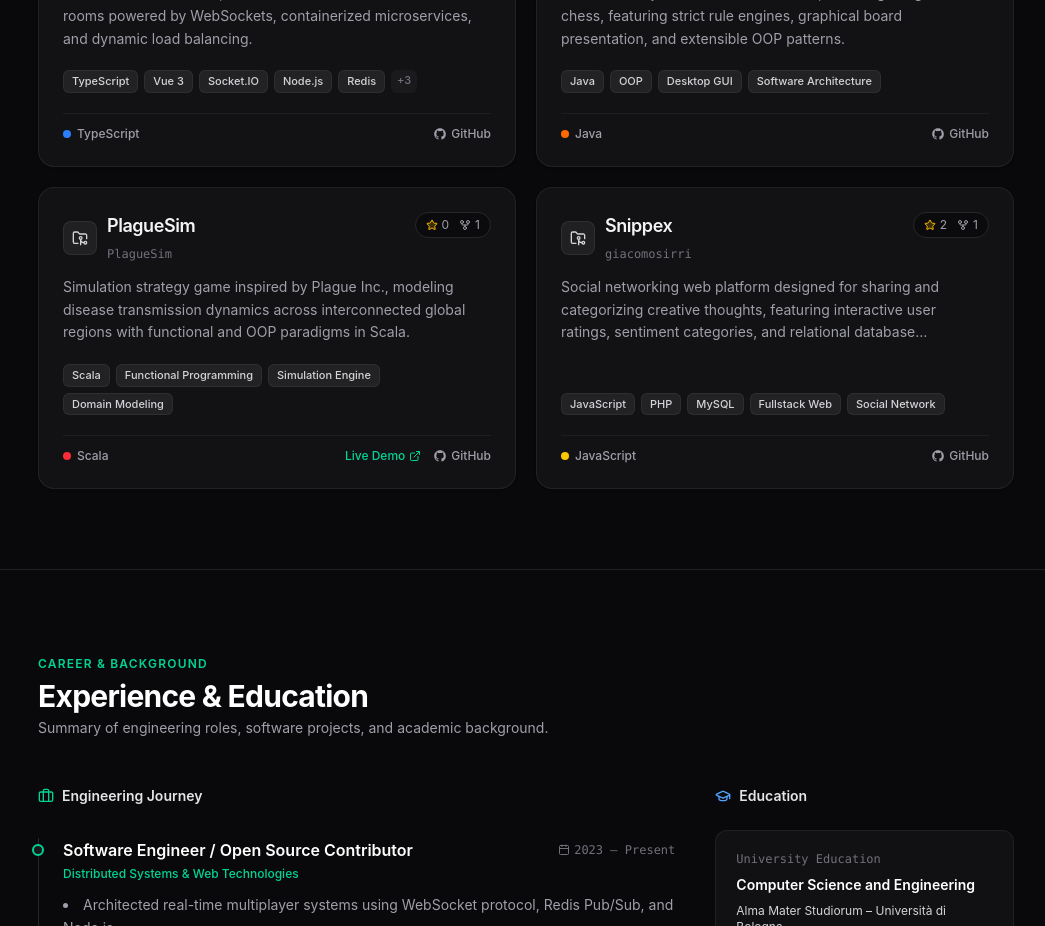
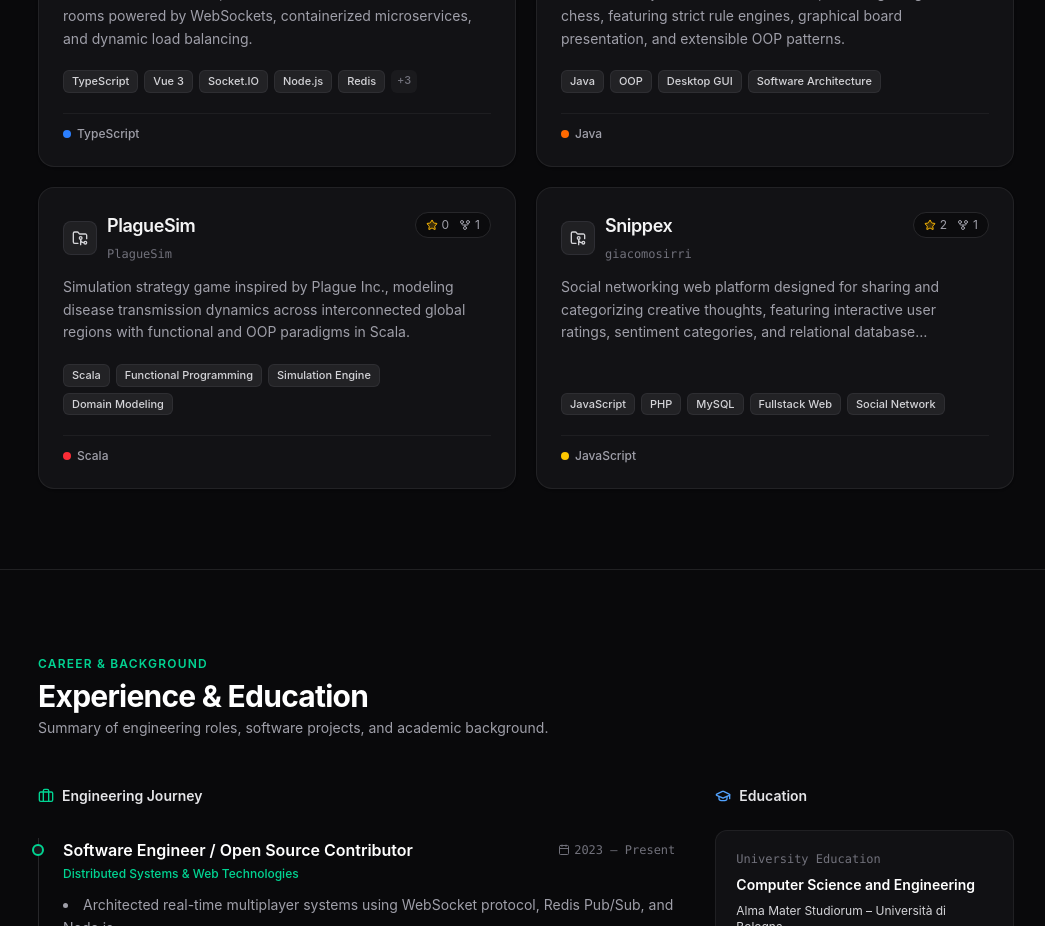
Before and after one commit to AndreaZavatta/AndreaZavatta.github.io, a React (Vite) app: page / in a window 1280 px wide. Shown: the part 1100-2026 px from the top of the page, without its empty margins (114-1159 px from the left). Built offline with nearby package versions, Linux system fonts and the light colour scheme.

Commit message:
Remove live demo from PlagueSim and redundant bottom-right links from cards

```diff
--- a/src/components/ProjectCard.tsx
+++ b/src/components/ProjectCard.tsx
@@ -1,7 +1,6 @@
 import React from 'react';
-import { ExternalLink, Star, GitFork, FolderGit2 } from 'lucide-react';
+import { Star, GitFork, FolderGit2 } from 'lucide-react';
 import type { Project } from '../types';
-import { GitHubIcon } from './Icons';
 
 interface ProjectCardProps {
   project: Project;
@@ -90,43 +89,13 @@ export const ProjectCard: React.FC<ProjectCardProps> = ({ project }) => {
           )}
         </div>
 
-        {/* Action Links */}
+        {/* Card Footer */}
         <div className="flex items-center justify-between pt-3 border-t border-zinc-800/60 text-xs">
           {/* Primary Language */}
           <div className="flex items-center gap-1.5 text-zinc-400 font-medium">
             <span className={`w-2 h-2 rounded-full ${languageColor}`}></span>
             <span>{project.language}</span>
           </div>
-
-          {/* External Links */}
-          <div className="flex items-center gap-3">
-            {project.demoUrl && (
-              <span
-                role="button"
-                tabIndex={0}
-                onClick={(e) => {
-                  e.preventDefault();
-                  e.stopPropagation();
-                  window.open(project.demoUrl, '_blank', 'noreferrer');
-                }}
-                onKeyDown={(e) => {
-                  if (e.key === 'Enter' || e.key === ' ') {
-                    e.preventDefault();
-                    e.stopPropagation();
-                    window.open(project.demoUrl, '_blank', 'noreferrer');
-                  }
-                }}
-                className="flex items-center gap-1 text-emerald-400 hover:text-emerald-300 font-medium transition-colors cursor-pointer z-10"
-              >
-                <span>Live Demo</span>
-                <ExternalLink className="w-3 h-3" />
-              </span>
-            )}
-            <div className="flex items-center gap-1 text-zinc-400 group-hover:text-white font-medium transition-colors">
-              <GitHubIcon className="w-3.5 h-3.5" />
-              <span>GitHub</span>
-            </div>
-          </div>
         </div>
       </div>
     </a>
--- a/src/data/defaultProjects.ts
+++ b/src/data/defaultProjects.ts
@@ -30,7 +30,6 @@ export const DEFAULT_PROJECTS: Project[] = [
     name: 'PlagueSim',
     owner: 'PlagueSim',
     repoUrl: 'https://github.com/PlagueSim/pps-24-psim',
-    demoUrl: 'https://plaguesim.github.io/pps-24-psim/',
     description: 'Simulation strategy game inspired by Plague Inc., modeling disease transmission dynamics across interconnected global regions with functional and OOP paradigms in Scala.',
     language: 'Scala',
     stars: 0,
```
